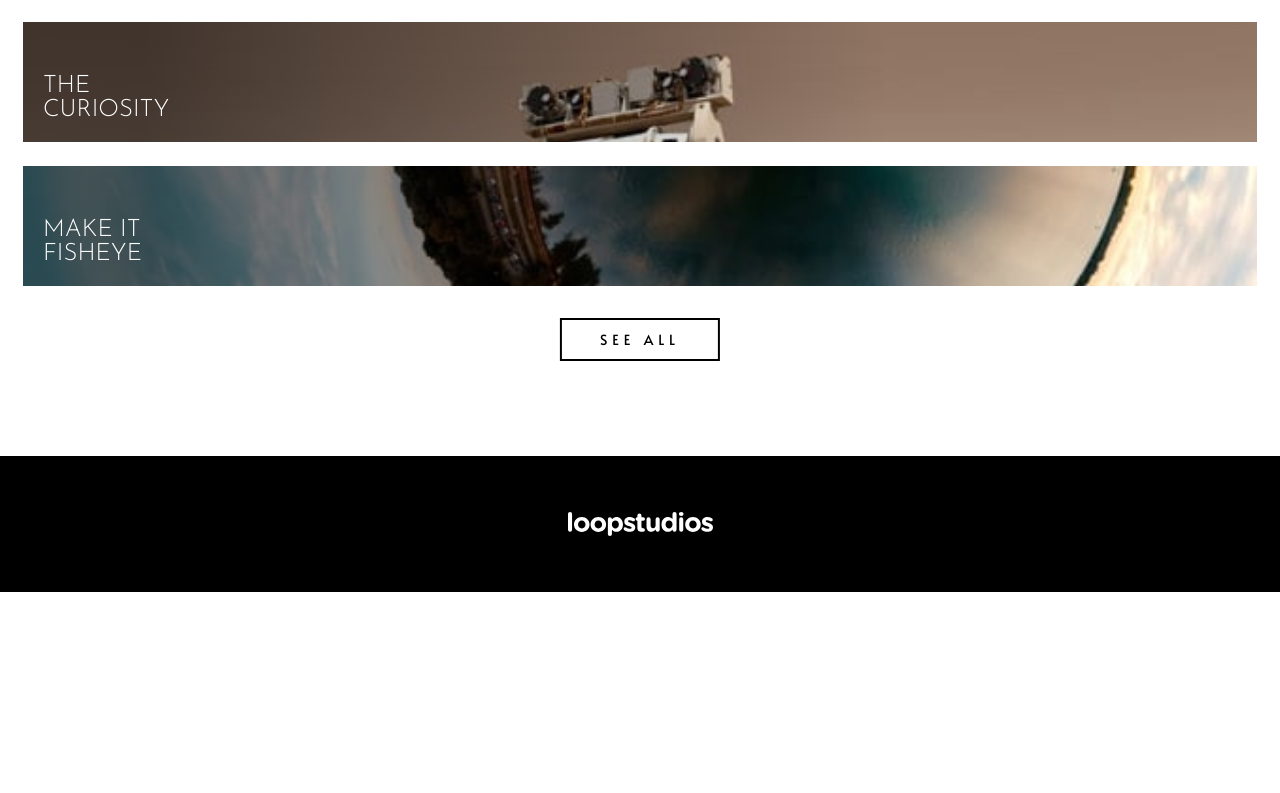
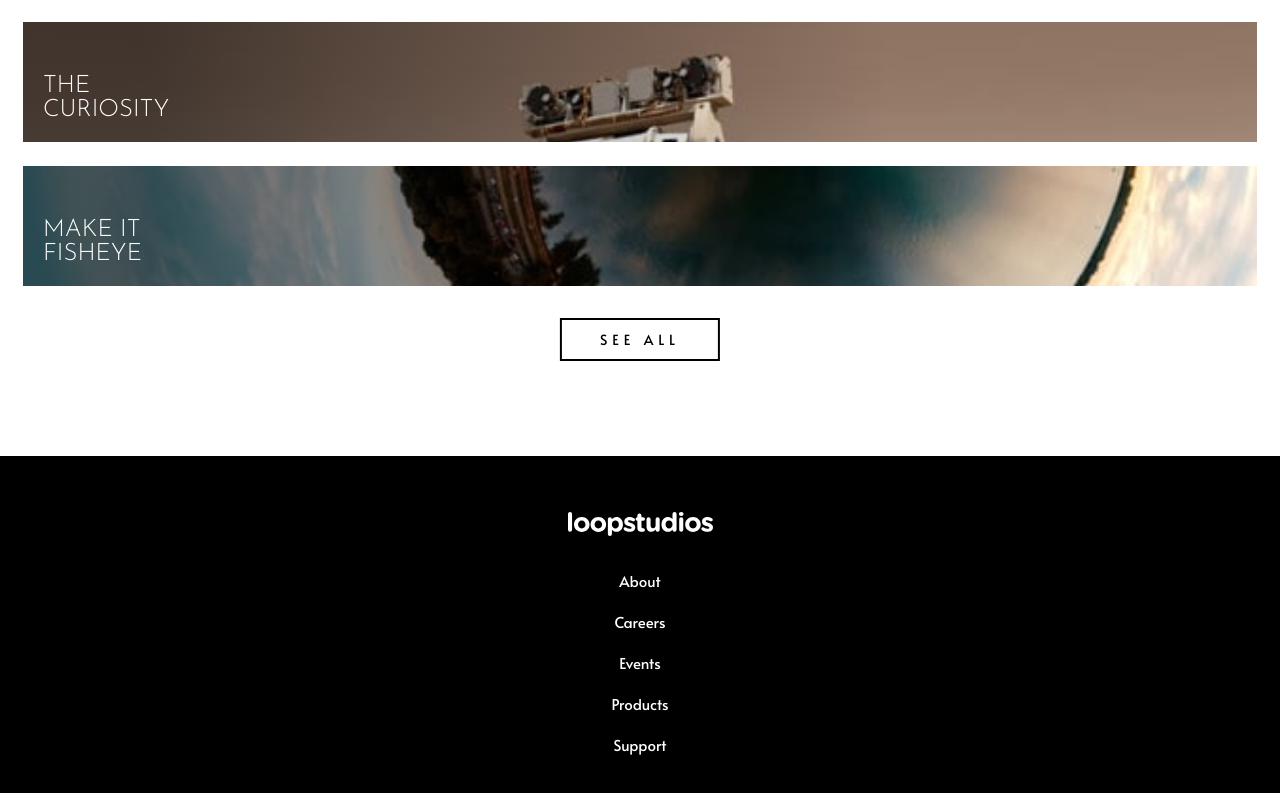
Before and after one commit to GracilianoOG/fem-loopstudios-landing-page, a React (Vite) app: page / in a window 1280 px wide. Shown: the part 2749-3542 px from the top of the page. Before the commit the page ends 3341 px from the top, so only its background shows below. Built offline with nearby package versions, Linux system fonts and the light colour scheme.

Commit message:
Add footer links

```diff
--- a/src/components/Footer/Footer.tsx
+++ b/src/components/Footer/Footer.tsx
@@ -1,11 +1,51 @@
+import styled from "styled-components";
 import Logo from "../Logo";
 import { FooterStyled } from "./styles";
+
+const LinksListStyled = styled.ul`
+  align-items: center;
+  display: flex;
+  flex-direction: column;
+  gap: 20px;
+  list-style: none;
+  margin-top: 34px;
+`;
+
+const LinkItemStyled = styled.li``;
+
+const LinkStyled = styled.a`
+  color: white;
+  font-family: "Alata", sans-serif;
+  font-size: 15px;
+  text-decoration: none;
+`;
 
 const Footer = () => {
   return (
     <FooterStyled>
       <div>
         <Logo />
+        <LinksListStyled>
+          <LinkItemStyled>
+            <LinkStyled href="">About</LinkStyled>
+          </LinkItemStyled>
+
+          <LinkItemStyled>
+            <LinkStyled href="">Careers</LinkStyled>
+          </LinkItemStyled>
+
+          <LinkItemStyled>
+            <LinkStyled href="">Events</LinkStyled>
+          </LinkItemStyled>
+
+          <LinkItemStyled>
+            <LinkStyled href="">Products</LinkStyled>
+          </LinkItemStyled>
+
+          <LinkItemStyled>
+            <LinkStyled href="">Support</LinkStyled>
+          </LinkItemStyled>
+        </LinksListStyled>
       </div>
       <div></div>
     </FooterStyled>
```
